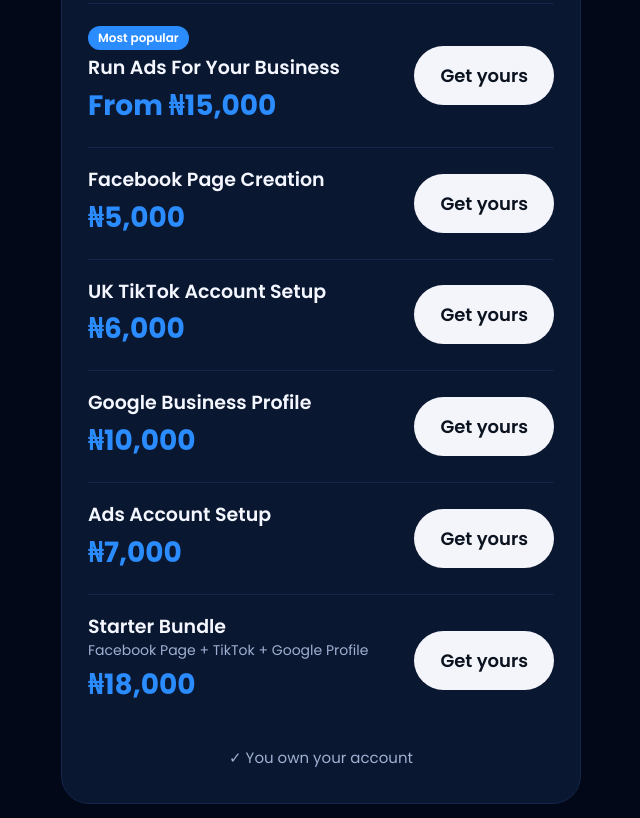
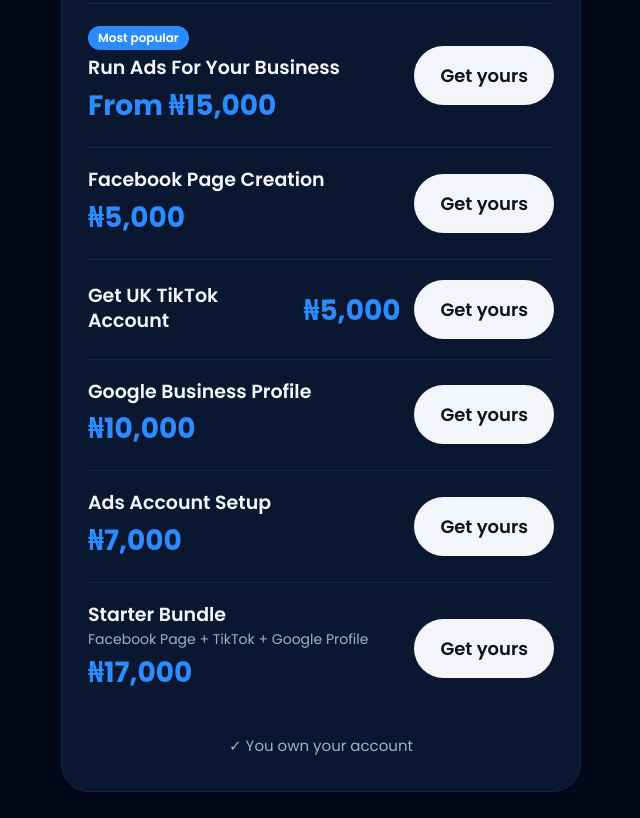
Before and after one commit to codebyemmanuel19/pageready, a plain HTML site: page index.html in a window 1280 px wide. Shown: the part 296-1114 px from the top of the page, without its empty margins (319-959 px from the left). Drawn offline with Linux system fonts and the light colour scheme.

Commit message:
Bigger layout

```diff
--- a/index.html
+++ b/index.html
@@ -74,7 +74,7 @@ var e=ttq._i[t]||[],n=0;n<ttq.methods.length;n++)ttq.setAndDefer(e,ttq.methods[n
     </div>
 
     <div class="item">
-      <div><div class="name">UK TikTok Account Setup</div><div class="price">₦6,000</div></div>
+      <div class="name">Get UK TikTok Account</div><div class="price">₦5,000</div>
       <button data-msg="I am interested in setting up a UK TikTok account.">Get yours</button>
     </div>
 
@@ -91,7 +91,7 @@ var e=ttq._i[t]||[],n=0;n<ttq.methods.length;n++)ttq.setAndDefer(e,ttq.methods[n
     <div class="item">
       <div>
         <div class="name">Starter Bundle<small>Facebook Page + TikTok + Google Profile</small></div>
-        <div class="price">₦18,000</div>
+        <div class="price">₦17,000</div>
       </div>
       <button data-msg="I am interested in the Starter Bundle.">Get yours</button>
     </div>
```
